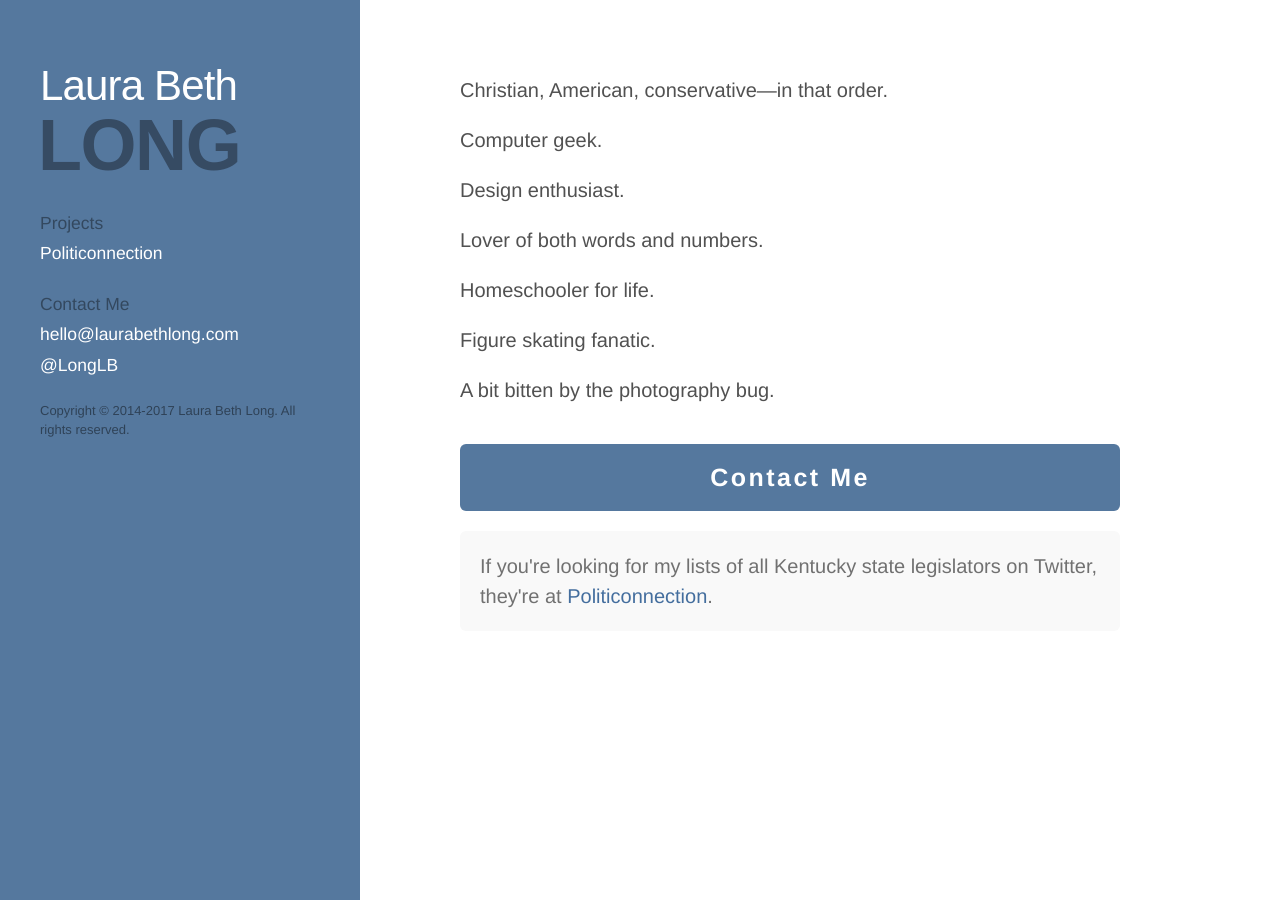
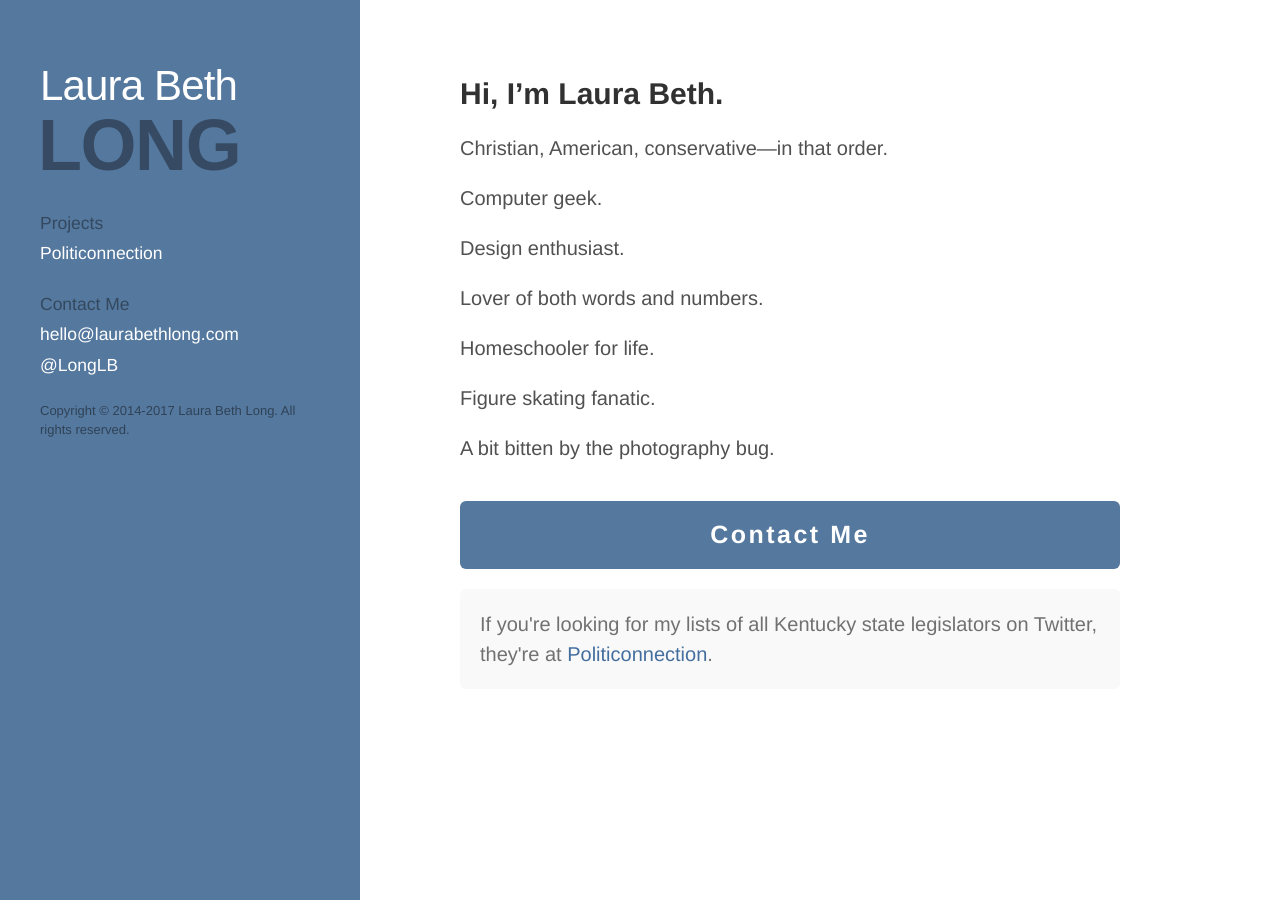
Before and after one commit to LauraBethLong/LauraBethLong.github.io, a Jekyll site: the page built from index.html, in a window 1280 px wide. Built offline with Jekyll 4.4.1, drawn with Linux system fonts in a browser that asks for light colours; some web fonts are replaced.

Commit message:
Added "Hi, I'm Laura Beth."

```diff
--- a/index.html
+++ b/index.html
@@ -4,6 +4,7 @@ title: Home
 ---
 
 <article>
+	<h2>Hi, I&rsquo;m Laura Beth.</h2>
 	<p>Christian, American, conservative—in that order.</p>
 	<p>Computer geek.</p>
 	<p>Design enthusiast.</p>
```
